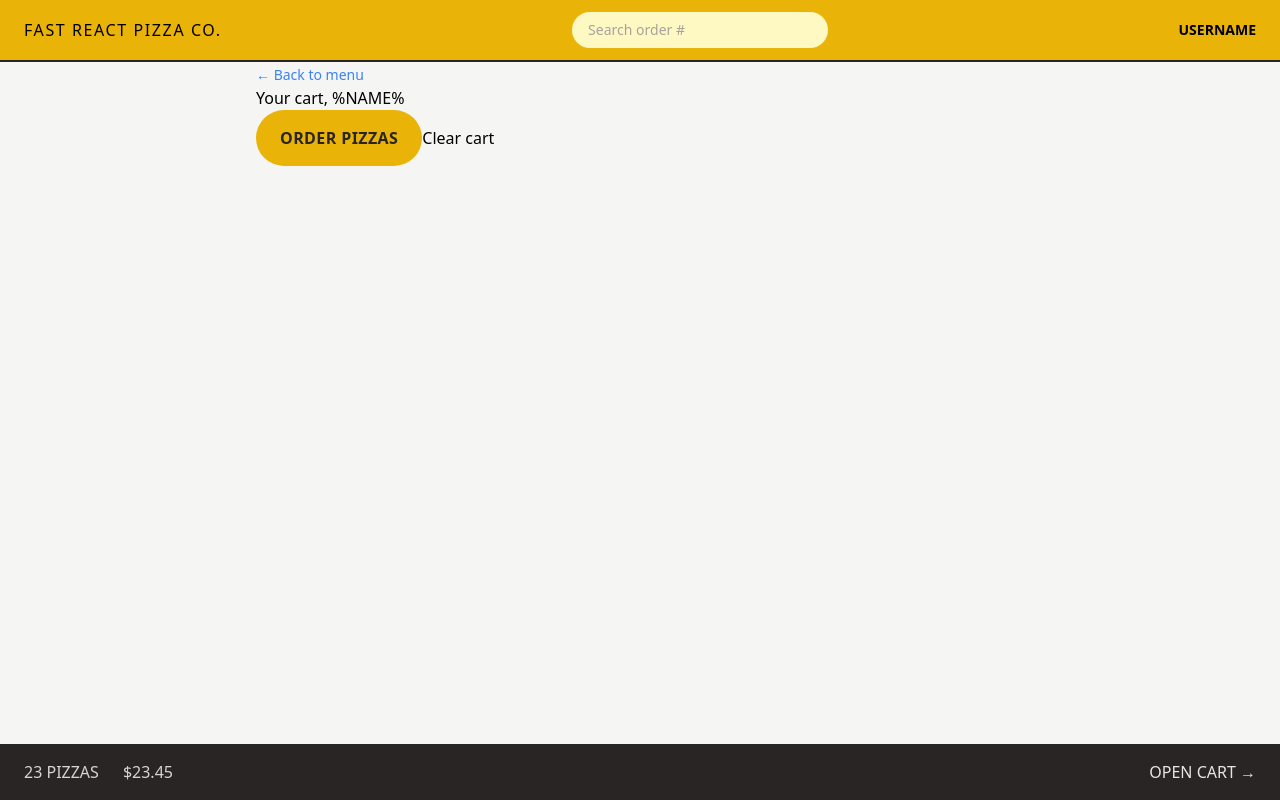
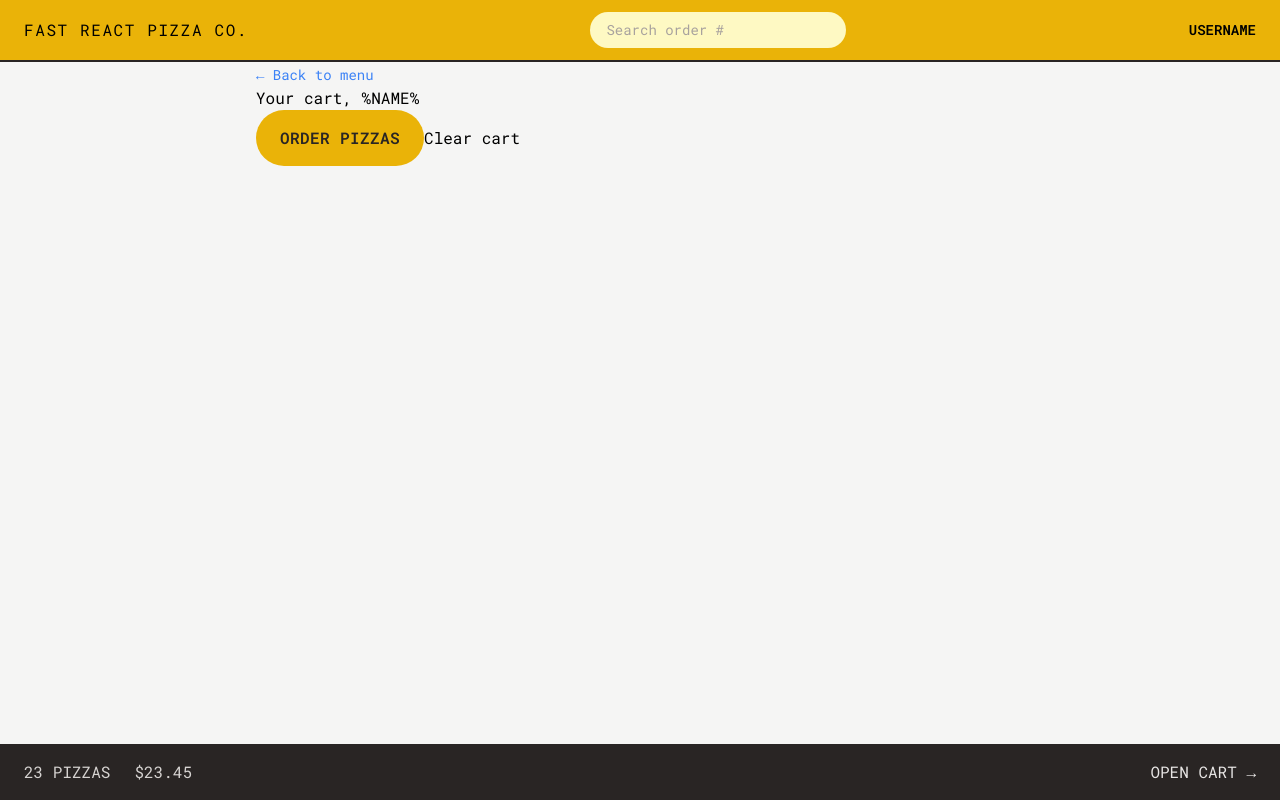
Before and after one commit to yuriy05/react-fast-pizza-pro, a React (Vite) app: page /cart in a window 1280 px wide. Built offline with nearby package versions, Linux system fonts and the light colour scheme.

Commit message:
redefine default tailwind styles | added font

```diff
--- a/index.html
+++ b/index.html
@@ -4,6 +4,12 @@
     <meta charset="UTF-8" />
     <link rel="icon" type="image/svg+xml" href="/vite.svg" />
     <meta name="viewport" content="width=device-width, initial-scale=1.0" />
+    <link rel="preconnect" href="https://fonts.googleapis.com" />
+    <link rel="preconnect" href="https://fonts.gstatic.com" crossorigin />
+    <link
+      href="https://fonts.googleapis.com/css2?family=Roboto+Mono:wght@300;400;500;600;700&display=swap"
+      rel="stylesheet"
+    />
     <title>Fast Pizza</title>
   </head>
   <body class="bg-stone-100">
--- a/src/features/Cart/Cart.jsx
+++ b/src/features/Cart/Cart.jsx
@@ -35,7 +35,9 @@ function Cart() {
       <h2>Your cart, %NAME%</h2>
 
       <div>
-        <Button to="/order/new">Order pizzas</Button>
+        <Button to="/order/new" type="primary">
+          Order pizzas
+        </Button>
         <button>Clear cart</button>
       </div>
     </div>
--- a/src/features/Menu/Menu.jsx
+++ b/src/features/Menu/Menu.jsx
@@ -7,7 +7,7 @@ function Menu() {
   const menu = useLoaderData();
 
   return (
-    <ul>
+    <ul className="divide-y divide-stone-200 px-2">
       {menu.map((pizza) => (
         <MenuItem pizza={pizza} key={pizza.id} />
       ))}
--- a/src/features/Menu/MenuItem.jsx
+++ b/src/features/Menu/MenuItem.jsx
@@ -1,16 +1,31 @@
+import Button from "../../ui/Button";
 import { formatCurrency } from "../../utils/helpers";
 
 function MenuItem({ pizza }) {
   const { id, name, unitPrice, ingredients, soldOut, imageUrl } = pizza;
 
   return (
-    <li>
-      <img src={imageUrl} alt={name} />
-      <div>
-        <p>{name}</p>
-        <p>{ingredients.join(", ")}</p>
-        <div>
-          {!soldOut ? <p>{formatCurrency(unitPrice)}</p> : <p>Sold out</p>}
+    <li className="flex gap-4 py-2">
+      <img
+        src={imageUrl}
+        alt={name}
+        className={`h-24 ${soldOut ? "opacity-70 grayscale" : ""}`}
+      />
+      <div className="flex grow flex-col pt-0.5">
+        <p className="font-medium">{name}</p>
+        <p className="text-sm capitalize italic text-stone-500">
+          {ingredients.join(", ")}
+        </p>
+        <div className="mt-auto flex items-center justify-between">
+          {!soldOut ? (
+            <p className="text-sm">{formatCurrency(unitPrice)}</p>
+          ) : (
+            <p className="text-sm font-medium uppercase text-stone-500">
+              Sold out
+            </p>
+          )}
+
+          <Button type="small">Add to cart</Button>
         </div>
       </div>
     </li>
--- a/src/features/Order/CreateOrder.jsx
+++ b/src/features/Order/CreateOrder.jsx
@@ -82,7 +82,7 @@ function CreateOrder() {
 
         <div>
           <input type="hidden" name="cart" value={JSON.stringify(cart)} />
-          <Button disabled={isSubmiting}>
+          <Button disabled={isSubmiting} type="primary">
             {isSubmiting ? "Placing new order..." : "Order now"}
           </Button>
         </div>
--- a/src/features/User/CreateUser.jsx
+++ b/src/features/User/CreateUser.jsx
@@ -24,7 +24,7 @@ function CreateUser() {
 
       {username !== "" && (
         <div>
-          <Button>Start ordering</Button>
+          <Button type="primary">Start ordering</Button>
         </div>
       )}
     </form>
--- a/src/index.css
+++ b/src/index.css
@@ -6,13 +6,11 @@
   .input {
     @apply w-full rounded-full border border-stone-300 px-4 py-2 text-sm transition-all duration-300 focus:outline-none focus:ring focus:ring-yellow-400 md:px-6 md:py-3;
   }
-}
 
-/* https://dev.to/afif/i-made-100-css-loaders-for-your-next-project-4eje */
   .loader {
     width: 45px;
     aspect-ratio: 0.75;
-  --c: no-repeat linear-gradient(#333 0 0);
+    --c: no-repeat linear-gradient(theme(colors.slate.800) 0 0);
     background:
       var(--c) 0% 50%,
       var(--c) 50% 50%,
@@ -47,3 +45,4 @@
         100% 100%;
     }
   }
+}
--- a/src/ui/Button.jsx
+++ b/src/ui/Button.jsx
@@ -1,19 +1,24 @@
 import React from "react";
 import { Link } from "react-router-dom";
 
-export default function Button({ children, disabled, to }) {
-  const className =
-    "inline-block rounded-full bg-yellow-500 px-4 py-3 font-semibold uppercase tracking-wide text-stone-800 transition-colors duration-300 hover:bg-yellow-300 focus:outline-none focus:ring focus:ring-yellow-300 focus:ring-offset-2 disabled:cursor-not-allowed sm:px-6 sm:py-4";
+export default function Button({ children, disabled, to, type }) {
+  const base =
+    "inline-block rounded-full bg-yellow-500 font-semibold uppercase tracking-wide text-stone-800 transition-colors duration-300 hover:bg-yellow-300 focus:outline-none focus:ring focus:ring-yellow-300 focus:ring-offset-2 disabled:cursor-not-allowed";
+
+  const styles = {
+    primary: base + " px-4 py-3 md:px-6 md:py-4",
+    small: base + " px-4 py-2 md:px-5 md:py-2.5 text-sm",
+  };
 
   if (to)
     return (
-      <Link to={to} className={className}>
+      <Link to={to} className={styles[type]}>
         {children}
       </Link>
     );
 
   return (
-    <button disabled={disabled} className={className}>
+    <button disabled={disabled} className={styles[type]}>
       {children}
     </button>
   );
--- a/src/ui/Loader.jsx
+++ b/src/ui/Loader.jsx
@@ -1,7 +1,11 @@
 import React from "react";
 
 function Loader() {
-  return <div className="loader"></div>;
+  return (
+    <div className="absolute inset-0 flex items-center justify-center bg-slate-200/20 backdrop-blur-sm">
+      <div className="loader"></div>
+    </div>
+  );
 }
 
 export default Loader;
--- a/tailwind.config.js
+++ b/tailwind.config.js
@@ -2,7 +2,14 @@
 export default {
   content: ["./index.html", "./src/**/*.{js,ts,jsx,tsx}"],
   theme: {
-    extend: {},
+    fontFamily: {
+      sans: "Roboto Mono, monospace",
+    },
+    extend: {
+      height: {
+        screen: "100dvh",
+      },
+    },
   },
   plugins: [],
 };
```
Lines whose indentation alone changed are shown as unchanged.
